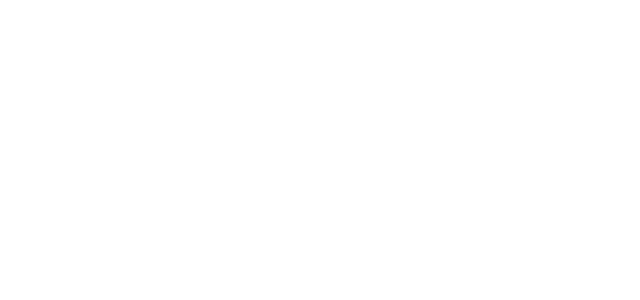
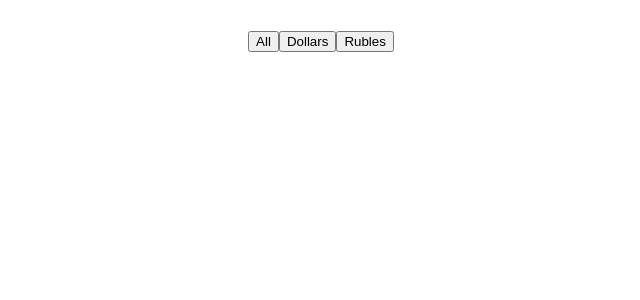
Before and after one commit to igor-minaev/styled-components, a React (Create React App) app: page / in a window 1280 px wide. Shown: the top 300 px of the page, without its empty margins (294-934 px from the left). Built offline with nearby package versions, Linux system fonts and the light colour scheme.

Commit message:
add Country component

```diff
--- a/src/App.css
+++ b/src/App.css
@@ -1,6 +1,6 @@
 .App {
   padding: 30px;
-  display: flex;
+  text-align: center;
 }
 
 .App > div {
--- a/src/App.tsx
+++ b/src/App.tsx
@@ -1,5 +1,6 @@
 import React, {useState} from 'react';
 import './App.css';
+import Country from "./components/Country";
 
 export type BanknotesType = "All" | 'Rubles' | 'Dollars'
 export type MoneyType = {
@@ -33,7 +34,7 @@
     const filteredMoney = filterMoney(money, filter)
     return (
         <div className="App">
-
+            <Country data={filteredMoney} setFilter={setFilter}/>
         </div>
     );
 }
--- a/src/components/Country.tsx
+++ b/src/components/Country.tsx
@@ -1,8 +1,22 @@
 import React from 'react';
+import {BanknotesType, MoneyType} from "../App";
 
-const Country = () => {
+type CountryPropsType = {
+    data: MoneyType[]
+    setFilter: (filter: BanknotesType) => void
+}
+
+const Country: React.FC<CountryPropsType> = (props) => {
+    const {data, setFilter, ...restProps} = props
+    const onAllClickHandler = () => setFilter('All')
+    const onDollarsClickHandler = () => setFilter('Dollars')
+    const onRublesClickHandler = () => setFilter('Rubles')
     return (
         <div>
+            <button onClick={onAllClickHandler}>All</button>
+            <button onClick={onDollarsClickHandler}>Dollars</button>
+            <button onClick={onRublesClickHandler}>Rubles</button>
+
 
         </div>
     );
```
